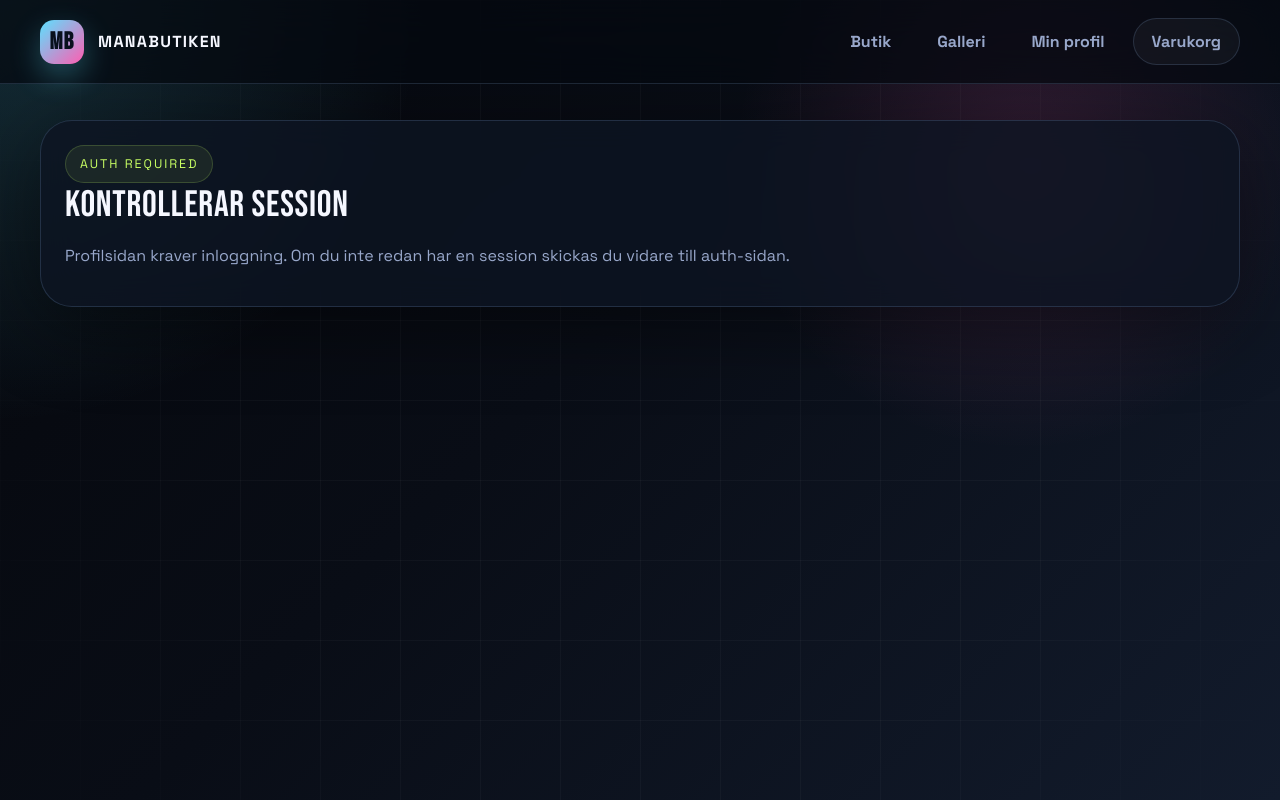
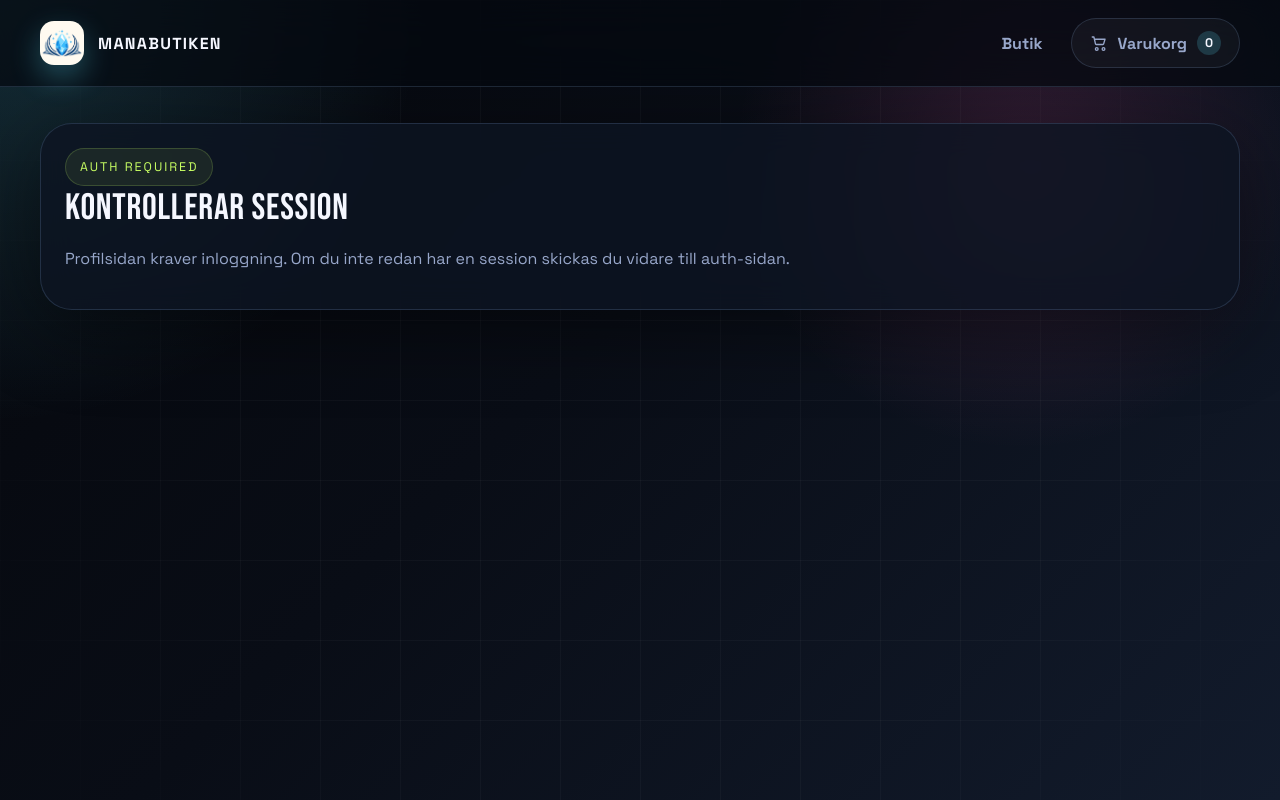
Before and after one commit to SangerPanger/TestHemsida, a website built with webpack: page ManaMarket/minprofil.html in a window 1280 px wide. Built offline with nearby package versions, Linux system fonts and the light colour scheme; a script that the page names is missing.

Commit message:
Butik 1.4.5 Logga ändrad på alla sidor, länk på logo-click fixad, alla topbar knappar fixade.

```diff
--- a/ManaMarket/js/auth-nav.js
+++ b/ManaMarket/js/auth-nav.js
@@ -13,6 +13,7 @@ async function syncAuthNav() {
   authLinks.forEach((link) => {
     link.textContent = isLoggedIn ? "Min profil" : "Logga in";
     link.setAttribute("href", isLoggedIn ? "minprofil.html" : "auth.html");
+    link.style.color = "Black";
   });
 }
 
--- a/ManaMarket/js/profile.js
+++ b/ManaMarket/js/profile.js
@@ -1,3 +1,4 @@
+import { getCartTotals } from "./cart.js";
 import { supabase } from "./supabase-client.js";
 
 const gate = document.querySelector("[data-profile-gate]");
@@ -100,6 +101,14 @@ function resolveAddress(address, user) {
   };
 }
 
+function updateCartCount() {
+  const cartCountNodes = document.querySelectorAll("[data-cart-count]");
+  const { itemCount } = getCartTotals();
+  cartCountNodes.forEach((node) => {
+    node.textContent = String(itemCount);
+  });
+}
+
 async function loadProfile() {
   const { data, error } = await supabase.auth.getSession();
 
@@ -166,4 +175,7 @@ logoutButton?.addEventListener("click", async () => {
   window.location.href = "auth.html";
 });
 
+window.addEventListener("mana-cart-updated", updateCartCount);
+
 loadProfile();
+updateCartCount();
--- a/ManaMarket/js/shop.js
+++ b/ManaMarket/js/shop.js
@@ -152,7 +152,7 @@ function renderProducts() {
   attachAddToCartHandlers();
 
   if (toggleProductsButton) {
-    toggleProductsButton.textContent = showAllProducts ? "Visa fa cubes" : "Alla cubes";
+    toggleProductsButton.textContent = showAllProducts ? "Visa Färre Produkter" : "Visa Alla Produkter";
   }
 }
 
--- a/ManaMarket/minprofil.html
+++ b/ManaMarket/minprofil.html
@@ -81,12 +81,20 @@
       display: grid;
       place-items: center;
       border-radius: 14px;
-      background: linear-gradient(135deg, var(--cyan), var(--pink));
+      background: floralwhite;
       color: #08101d;
       font-family: "Bebas Neue", sans-serif;
       font-size: 1.5rem;
       box-shadow: 0 12px 30px rgba(92, 225, 255, 0.3);
     }
+
+    .brand-mark img {
+      width: 100%;
+      height: 100%;
+      object-fit: contain;
+      display: block;
+    }
+
     .nav {
       display: flex;
       align-items: center;
@@ -290,20 +298,59 @@
         text-align: left;
       }
     }
+
+    .cart-link {
+      display: inline-flex;
+      align-items: center;
+      gap: 10px;
+    }
+
+    .cart-link svg {
+      width: 18px;
+      height: 18px;
+      flex: 0 0 auto;
+    }
+
+    .cart-count {
+      min-width: 1.5rem;
+      height: 1.5rem;
+      padding: 0 6px;
+      border-radius: 999px;
+      display: inline-grid;
+      place-items: center;
+      background: rgba(92, 225, 255, 0.18);
+      color: var(--text);
+      font-size: 0.78rem;
+      font-weight: 700;
+      transition: transform 220ms ease, box-shadow 220ms ease, background 220ms ease;
+    }
+
+    .cart-count.is-bump {
+      transform: scale(1.18);
+      box-shadow: 0 0 0 6px rgba(92, 225, 255, 0.16);
+      background: rgba(92, 225, 255, 0.28);
+    }
+
   </style>
 </head>
 <body>
   <header class="topbar">
     <div class="shell topbar-inner">
-      <a class="brand" href="index.html">
-        <span class="brand-mark">MB</span>
+      <a class="brand" href="butik.html">
+        <span class="brand-mark"><img src="bilder/logo/MB_logo_TB_UT.png" alt="Manabutikens_Logga"></span>
         <span>manabutiken</span>
       </a>
       <nav class="nav" aria-label="Huvudnavigation">
         <a href="butik.html">Butik</a>
-        <a href="galleri.html">Galleri</a>
-        <a href="minprofil.html" data-auth-nav>Min profil</a>
-        <a class="ghost" href="checkout.html">Varukorg</a>
+        <a class="ghost cart-link" href="checkout.html" aria-label="Ga till varukorg">
+          <svg viewBox="0 0 24 24" aria-hidden="true" fill="none" stroke="currentColor" stroke-width="1.8" stroke-linecap="round" stroke-linejoin="round">
+            <circle cx="9" cy="20" r="1.8"></circle>
+            <circle cx="18" cy="20" r="1.8"></circle>
+            <path d="M3 4h2.2l2.1 9.2a1 1 0 0 0 1 .8h8.9a1 1 0 0 0 1-.8L20 7H6.2"></path>
+          </svg>
+          <span>Varukorg</span>
+          <span class="cart-count" data-cart-count>0</span>
+        </a>
       </nav>
     </div>
   </header>
```
Also changed, not shown: ManaMarket/butik.html (+10 -11 lines), ManaMarket/checkout.html (+14 -6 lines), ManaMarket/bilder/logo/MB_Logo.png (added), ManaMarket/bilder/logo/MB_Logo_OT.png (added), ManaMarket/bilder/logo/MB_Logo_TB_UT.png (added), ManaMarket/css/style.css (line endings or trailing spaces), 1 other file.
